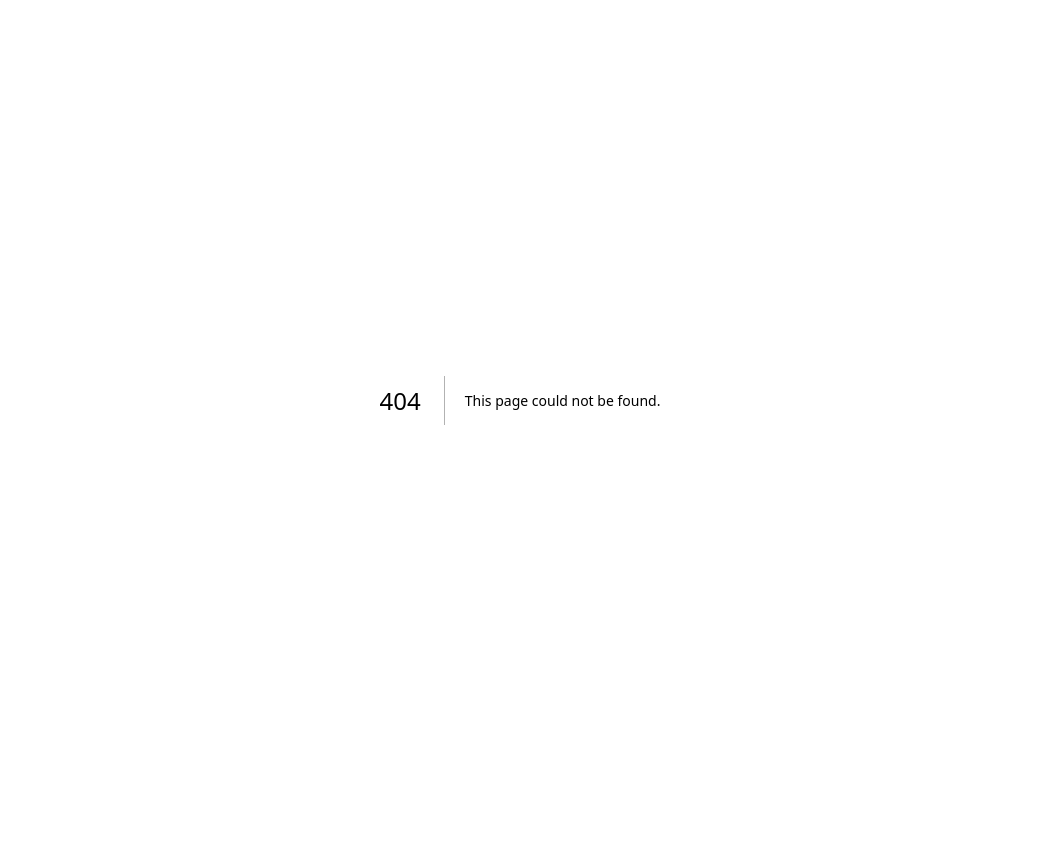
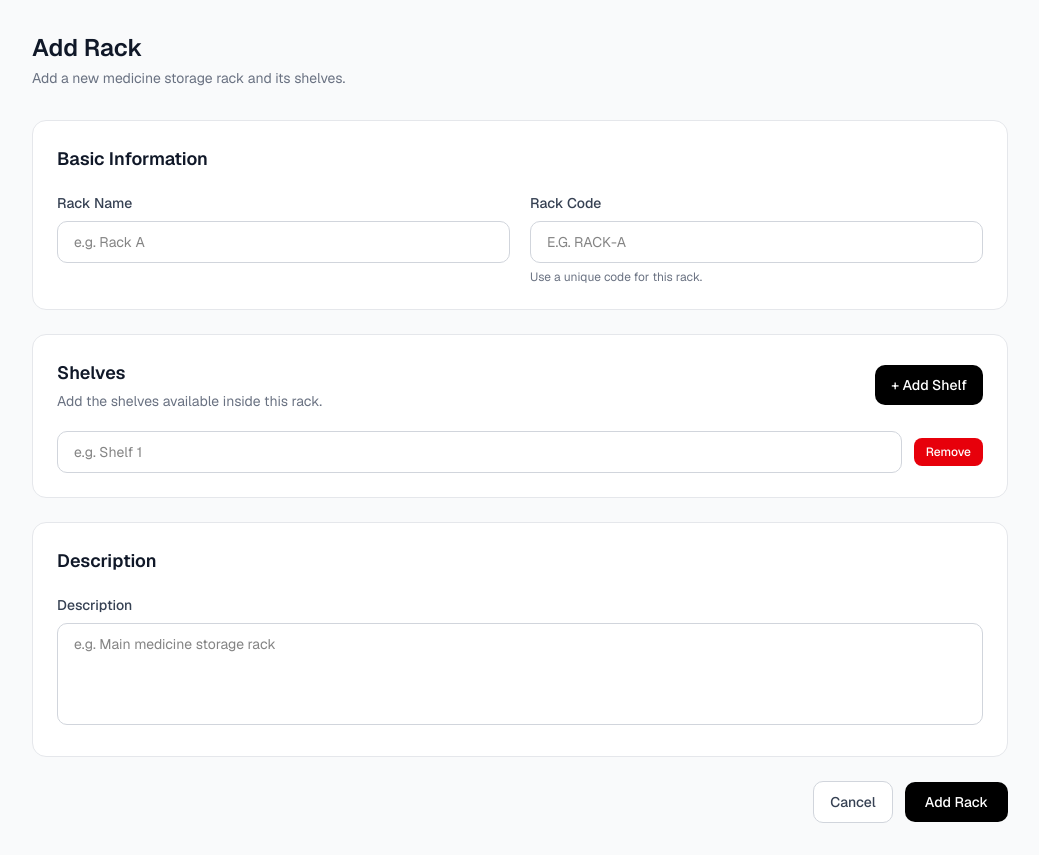
Before and after one commit to CheSubhro/pharmatrix, a Next.js app: page /racks/create in a window 1280 px wide. Before the commit this address had no page. Shown: the whole page, without its empty margins (120-1159 px from the left). Before the commit the page ends 800 px from the top, so only its background shows below. Built offline with nearby package versions, Linux system fonts and the light colour scheme.

Commit message:
Create Rack Managemnet and tested Also

```diff
--- /dev/null
+++ b/src/app/racks/create/page.tsx
@@ -0,0 +1,284 @@
+
+
+"use client";
+
+import { FormEvent, useState } from "react";
+import { useRouter } from "next/navigation";
+import Link from "next/link";
+import { toast } from "sonner";
+
+export default function CreateRackPage() {
+  const router = useRouter();
+
+  const [formData, setFormData] = useState({
+    name: "",
+    code: "",
+    description: "",
+  });
+
+  const [shelves, setShelves] = useState<string[]>([""]);
+
+  const [saving, setSaving] = useState(false);
+
+  const handleChange = (
+    e: React.ChangeEvent<HTMLInputElement | HTMLTextAreaElement>
+  ) => {
+    const { name, value } = e.target;
+
+    setFormData((prev) => ({
+      ...prev,
+      [name]: value,
+    }));
+  };
+
+  const handleShelfChange = (index: number, value: string) => {
+    setShelves((prev) =>
+      prev.map((shelf, i) =>
+        i === index ? value : shelf
+      )
+    );
+  };
+
+  const addShelf = () => {
+    setShelves((prev) => [...prev, ""]);
+  };
+
+  const removeShelf = (index: number) => {
+    setShelves((prev) => {
+      if (prev.length === 1) {
+        return [""];
+      }
+
+      return prev.filter((_, i) => i !== index);
+    });
+  };
+
+  const handleSubmit = async (e: FormEvent) => {
+    e.preventDefault();
+
+    if (!formData.name.trim()) {
+      toast.error("Rack name is required.");
+      return;
+    }
+
+    if (!formData.code.trim()) {
+      toast.error("Rack code is required.");
+      return;
+    }
+
+    const cleanedShelves = shelves
+      .map((shelf) => shelf.trim())
+      .filter(Boolean);
+
+    try {
+      setSaving(true);
+
+      const response = await fetch("/api/racks", {
+        method: "POST",
+        headers: {
+          "Content-Type": "application/json",
+        },
+        body: JSON.stringify({
+          name: formData.name.trim(),
+          code: formData.code.trim(),
+          shelves: cleanedShelves,
+          description: formData.description.trim(),
+        }),
+      });
+
+      const data = await response.json();
+
+      if (!response.ok || !data.success) {
+        throw new Error(
+          data.message || "Failed to create rack"
+        );
+      }
+
+      toast.success("Rack added successfully");
+
+      router.push("/racks");
+      router.refresh();
+    } catch (error) {
+      console.error("Create rack error:", error);
+
+      toast.error(
+        error instanceof Error
+          ? error.message
+          : "Failed to create rack"
+      );
+    } finally {
+      setSaving(false);
+    }
+  };
+
+  return (
+    <div className="min-h-screen bg-gray-50">
+      <div className="mx-auto max-w-5xl px-6 py-8">
+        {/* Header */}
+        <div className="mb-8">
+          <h1 className="text-2xl font-semibold text-gray-900">
+            Add Rack
+          </h1>
+
+          <p className="mt-1 text-sm text-gray-500">
+            Add a new medicine storage rack and its shelves.
+          </p>
+        </div>
+
+        <form onSubmit={handleSubmit} className="space-y-6">
+          {/* Basic Information */}
+          <section className="rounded-xl border border-gray-200 bg-white p-6">
+            <h2 className="mb-5 text-lg font-semibold text-gray-900">
+              Basic Information
+            </h2>
+
+            <div className="grid grid-cols-1 gap-5 md:grid-cols-2">
+              {/* Rack Name */}
+              <div>
+                <label
+                  htmlFor="name"
+                  className="mb-2 block text-sm font-medium text-gray-700"
+                >
+                  Rack Name
+                </label>
+
+                <input
+                  id="name"
+                  name="name"
+                  type="text"
+                  value={formData.name}
+                  onChange={handleChange}
+                  placeholder="e.g. Rack A"
+                  className="w-full rounded-lg border border-gray-300 bg-white px-4 py-2.5 text-sm outline-none transition focus:border-black focus:ring-2 focus:ring-gray-200"
+                />
+              </div>
+
+              {/* Rack Code */}
+              <div>
+                <label
+                  htmlFor="code"
+                  className="mb-2 block text-sm font-medium text-gray-700"
+                >
+                  Rack Code
+                </label>
+
+                <input
+                  id="code"
+                  name="code"
+                  type="text"
+                  value={formData.code}
+                  onChange={handleChange}
+                  placeholder="e.g. RACK-A"
+                  className="w-full rounded-lg border border-gray-300 bg-white px-4 py-2.5 text-sm uppercase outline-none transition focus:border-black focus:ring-2 focus:ring-gray-200"
+                />
+
+                <p className="mt-1.5 text-xs text-gray-500">
+                  Use a unique code for this rack.
+                </p>
+              </div>
+            </div>
+          </section>
+
+          {/* Shelves */}
+          <section className="rounded-xl border border-gray-200 bg-white p-6">
+            <div className="mb-5 flex items-center justify-between">
+              <div>
+                <h2 className="text-lg font-semibold text-gray-900">
+                  Shelves
+                </h2>
+
+                <p className="mt-1 text-sm text-gray-500">
+                  Add the shelves available inside this rack.
+                </p>
+              </div>
+
+              <button
+                type="button"
+                onClick={addShelf}
+                className="rounded-lg bg-black px-4 py-2.5 text-sm font-medium text-white transition hover:bg-gray-800"
+              >
+                + Add Shelf
+              </button>
+            </div>
+
+            <div className="space-y-3">
+              {shelves.map((shelf, index) => (
+                <div
+                  key={index}
+                  className="flex items-center gap-3"
+                >
+                  <div className="flex-1">
+                    <input
+                      type="text"
+                      value={shelf}
+                      onChange={(e) =>
+                        handleShelfChange(
+                          index,
+                          e.target.value
+                        )
+                      }
+                      placeholder={`e.g. Shelf ${index + 1}`}
+                      className="w-full rounded-lg border border-gray-300 bg-white px-4 py-2.5 text-sm outline-none transition focus:border-black focus:ring-2 focus:ring-gray-200"
+                    />
+                  </div>
+
+                  <button
+                    type="button"
+                    onClick={() => removeShelf(index)}
+                    className="rounded-md bg-red-600 px-3 py-1.5 text-xs font-medium text-white transition hover:bg-red-700"
+                  >
+                    Remove
+                  </button>
+                </div>
+              ))}
+            </div>
+          </section>
+
+          {/* Description */}
+          <section className="rounded-xl border border-gray-200 bg-white p-6">
+            <h2 className="mb-5 text-lg font-semibold text-gray-900">
+              Description
+            </h2>
+
+            <div>
+              <label
+                htmlFor="description"
+                className="mb-2 block text-sm font-medium text-gray-700"
+              >
+                Description
+              </label>
+
+              <textarea
+                id="description"
+                name="description"
+                value={formData.description}
+                onChange={handleChange}
+                rows={4}
+                placeholder="e.g. Main medicine storage rack"
+                className="w-full resize-none rounded-lg border border-gray-300 bg-white px-4 py-2.5 text-sm outline-none transition focus:border-black focus:ring-2 focus:ring-gray-200"
+              />
+            </div>
+          </section>
+
+          {/* Actions */}
+          <div className="flex items-center justify-end gap-3">
+            <Link
+              href="/racks"
+              className="rounded-lg border border-gray-300 bg-white px-4 py-2.5 text-sm font-medium text-gray-700 transition hover:bg-gray-50"
+            >
+              Cancel
+            </Link>
+
+            <button
+              type="submit"
+              disabled={saving}
+              className="rounded-lg bg-black px-5 py-2.5 text-sm font-medium text-white transition hover:bg-gray-800 disabled:cursor-not-allowed disabled:opacity-60"
+            >
+              {saving ? "Adding..." : "Add Rack"}
+            </button>
+          </div>
+        </form>
+      </div>
+    </div>
+  );
+}
```
